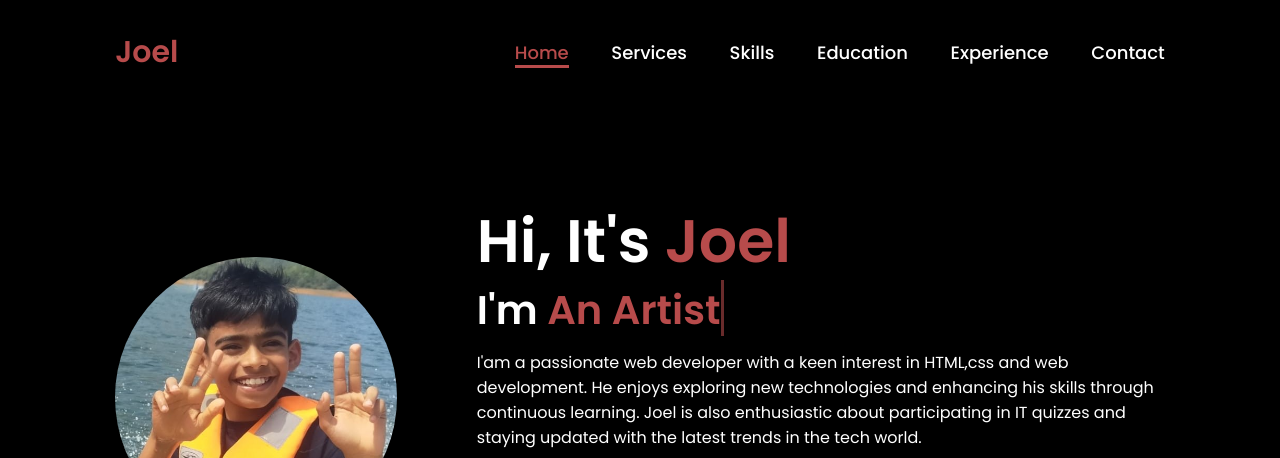
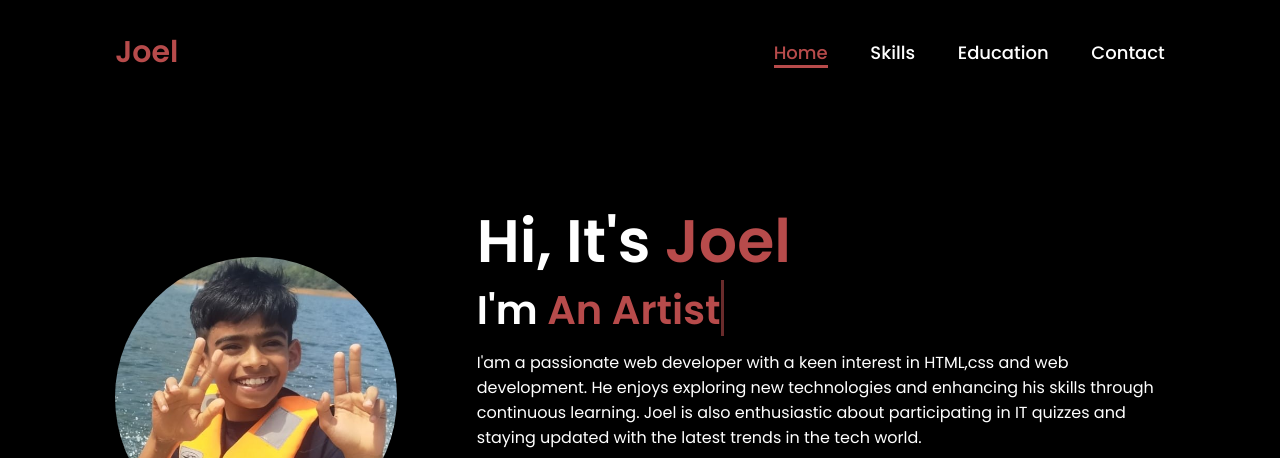
Before and after one commit to Joel-Varghese12/Portfolio, a plain HTML site: page index.html in a window 1280 px wide. Shown: the top 458 px of the page. Drawn offline with Linux system fonts and the light colour scheme.

Commit message:
Update index.html

```diff
--- a/index.html
+++ b/index.html
@@ -14,10 +14,8 @@
 
         <nav>
             <a href="#" class="active"> Home</a>
-            <a href="#" >Services</a>
             <a href="#" >Skills</a>
             <a href="#" >Education</a>
-            <a href="#" >Experience</a>
             <a href="#" >Contact</a>
         </nav>
     </header>
```
